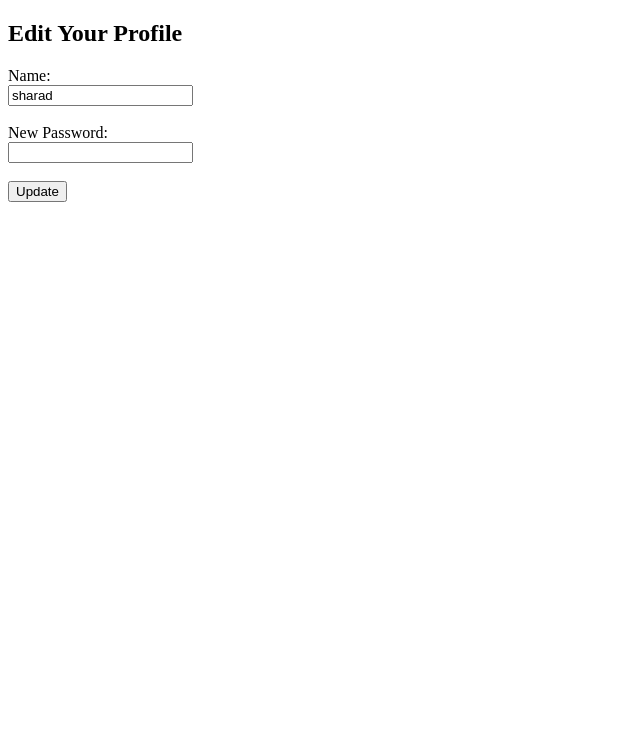
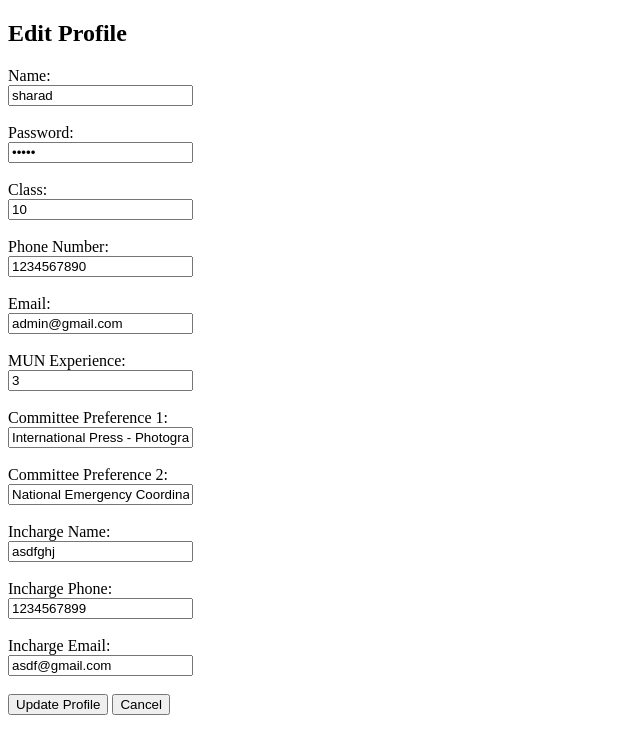
Before and after one commit to UtkarshKhare0/SchoolWebPortal, a Django app: template school_app/templates/school_app/student/student_edit_profile.html in a window 1280 px wide. Shown: the top 754 px of the page, without its empty margins (0-640 px from the left). Run offline with Django 5.2, Linux system fonts and the light colour scheme; the template is opened without the code that fills it: values that come from a table or form of the project are taken from there, others are empty; data comes from the database, SQL or seed files in the repository; both versions use the stored data as it was after the commit.

Commit message:
Utkarsh Khare

```diff
--- a/school_app/templates/school_app/student/student_edit_profile.html
+++ b/school_app/templates/school_app/student/student_edit_profile.html
@@ -4,17 +4,51 @@
     <title>Edit Profile</title>
 </head>
 <body>
-    <h2>Edit Your Profile</h2>
+    <h2>Edit Profile</h2>
+
     <form method="POST">
         {% csrf_token %}
 
+        <!-- Editable -->
         <label>Name:</label><br>
         <input type="text" name="student_name" value="{{ student.student_name }}" required><br><br>
 
-        <label>New Password:</label><br>
-        <input type="password" name="student_password" required><br><br>
+        <label>Password:</label><br>
+        <input type="password" name="student_password" value="{{ student.student_password }}" required><br><br>
 
-        <button type="submit">Update</button>
+        <label>Class:</label><br>
+        <input type="text" name="student_class" value="{{ student.student_class }}" required><br><br>
+
+        <label>Phone Number:</label><br>
+        <input type="text" name="student_phone_number" value="{{ student.student_phone_number }}" required><br><br>
+
+        <!-- Read-only fields -->
+        <label>Email:</label><br>
+        <input type="email" value="{{ student.student_email }}" readonly><br><br>
+
+        <label>MUN Experience:</label><br>
+        <input type="text" value="{{ student.mun_experience }}" readonly><br><br>
+
+        <label>Committee Preference 1:</label><br>
+        <input type="text" value="{{ student.committee_preference_1 }}" readonly><br><br>
+
+        <label>Committee Preference 2:</label><br>
+        <input type="text" value="{{ student.committee_preference_2 }}" readonly><br><br>
+
+        <label>Incharge Name:</label><br>
+        <input type="text" value="{{ student.incharge_name }}" readonly><br><br>
+
+        <label>Incharge Phone:</label><br>
+        <input type="text" value="{{ student.incharge_phone_number }}" readonly><br><br>
+
+        <label>Incharge Email:</label><br>
+        <input type="email" value="{{ student.incharge_email }}" readonly><br><br>
+
+        <!-- Buttons -->
+        <button type="submit">Update Profile</button>
+        <a href="{% url 'dashboard_student' %}">
+            <button type="button">Cancel</button>
+        </a>
     </form>
 </body>
 </html>
```
Also changed, not shown: school_app/student_views.py (+13 -2 lines), db.sqlite3.
